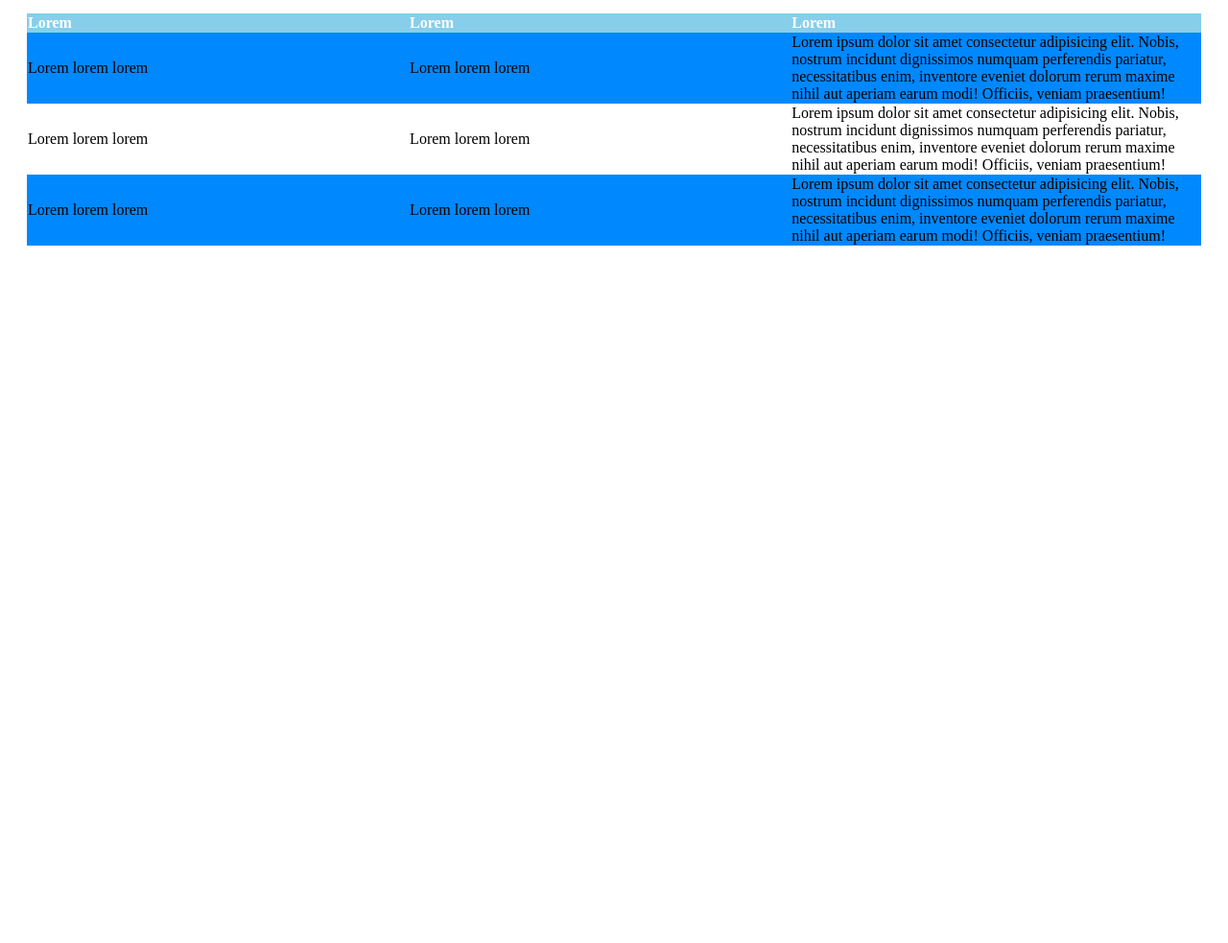
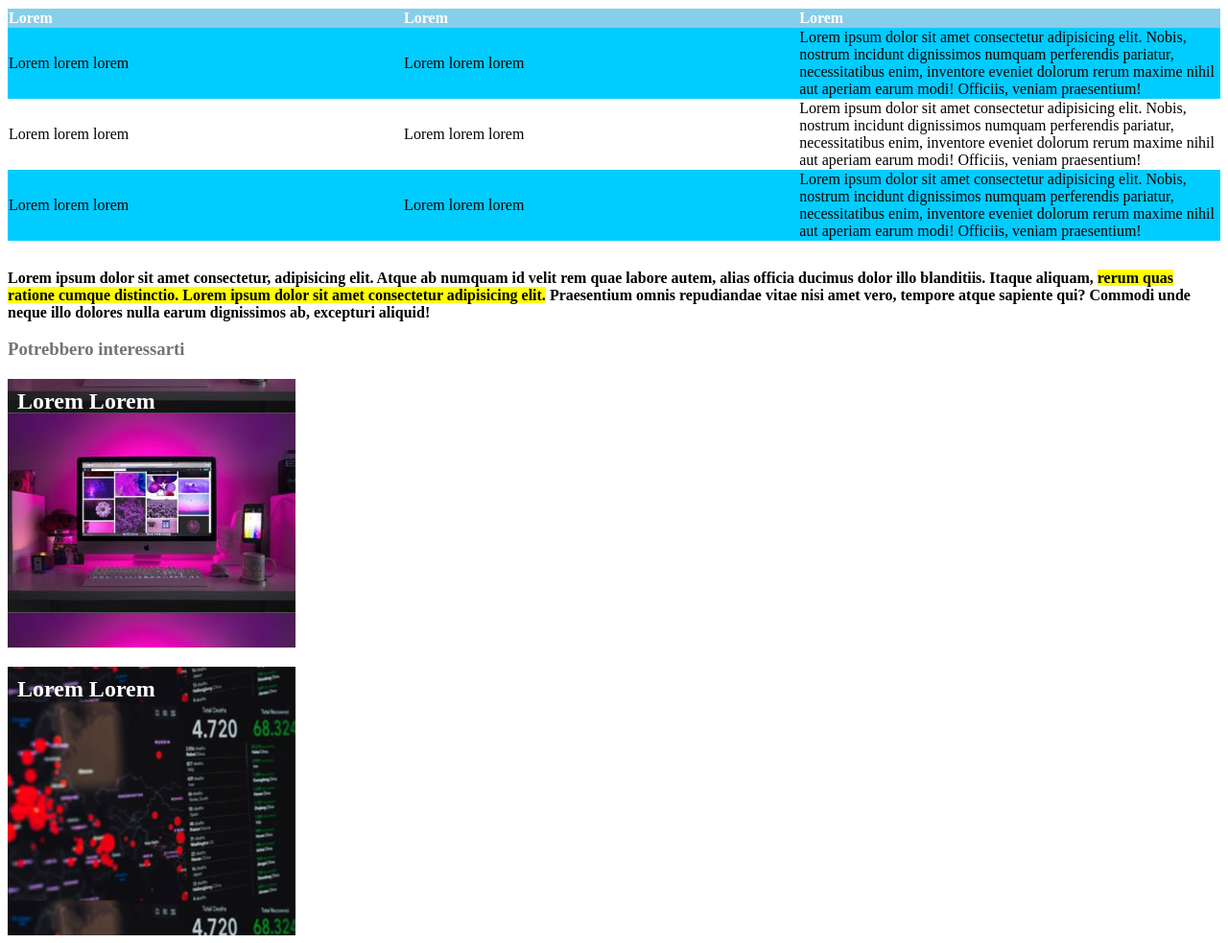
Before and after one commit to AlanDAmario/html-css-booleaner, a plain HTML site: page index.html in a window 1280 px wide. Shown: the part 1035-2018 px from the top of the page at 96% size. Before the commit the page ends 1299 px from the top, so only its background shows below. Drawn offline with Linux system fonts and the light colour scheme.

Commit message:
[UPD] fixes and latest images added

```diff
--- a/css/style.css
+++ b/css/style.css
@@ -12,17 +12,15 @@ header{
     background-repeat: repeat;
 }
 
-main{
-    margin: 0px 20px;
-}
+
 h1{
     margin-top: 30px;
     font-size: 50px;
 }
 
 /* PRESENTAZIONI IMMAGINI E MARGiNI */
-h2{
-    color: lightgray;
+h3{
+    color: rgb(118, 115, 115);
 }
 
 .booleaner{
@@ -59,5 +57,26 @@ th{
 }
 
 .blue-row{
-    background-color: rgb(0, 136, 255);
+    background-color: rgb(0, 204, 255);
 }
+
+/* ULTIME IMMAGINI */
+
+.monitor-image{
+    background-image: url(../img/monitor.jpg);
+    width: 300px;
+    height: 280px;
+    background-position: center;
+}
+
+.dekstop-image{
+    background-image: url(../img/graph.jpg);
+    width: 300px;
+    height: 280px;
+    background-position: center
+
+}
+h2{
+    padding: 10px;
+    color: #fff;
+}
--- a/index.html
+++ b/index.html
@@ -19,7 +19,7 @@
 
     <!-- CONTENUTO IMMAGINI -->
     <div class="info">
-        <h2>Scritto da <span class="booleaner">The Booleaner</span></h2>
+        <h3>Scritto da <span class="booleaner">The Booleaner</span></h3>
     </div>
 
     <div class="margin">
@@ -34,7 +34,7 @@
 
     <!-- INFORMAZIONI UTILI -->
     <div class="margin">
-        <p> <strong> Lorem ipsum dolor sit amet consectetur, adipisicing elit. Atque ab numquam id velit rem quae labore autem, alias officia ducimus dolor illo blanditiis. Itaque aliquam, <span class="yellow"> rerum quas ratione cumque distinctio. Lorem ipsum dolor sit amet consectetur adipisicing elit.</span> Praesentium omnis repudiandae vitae nisi amet vero, tempore atque sapiente qui? Commodi unde neque illo dolores nulla earum dignissimos ab, excepturi aliquid!</strong></p>
+        <p><strong> Lorem ipsum dolor sit amet consectetur, adipisicing elit. Atque ab numquam id velit rem quae labore autem, alias officia ducimus dolor illo blanditiis. Itaque aliquam, <span class="yellow"> rerum quas ratione cumque distinctio. Lorem ipsum dolor sit amet consectetur adipisicing elit.</span> Praesentium omnis repudiandae vitae nisi amet vero, tempore atque sapiente qui? Commodi unde neque illo dolores nulla earum dignissimos ab, excepturi aliquid!</strong></p>
     </div>
 
     <div class="margin">
@@ -53,6 +53,7 @@
                 <th>Lorem </th>
                 <th>Lorem </th>
             </tr>
+        </thead>
 
         <tbody>
             <tr class="blue-row">
@@ -75,8 +76,21 @@
 
         </tbody>
 
-        </thead>
     </table>
+
+    <!-- PARTE FINALE CON IMMAGINI -->
+
+    <p class="margin"><strong> Lorem ipsum dolor sit amet consectetur, adipisicing elit. Atque ab numquam id velit rem quae labore autem, alias officia ducimus dolor illo blanditiis. Itaque aliquam, <span class="yellow"> rerum quas ratione cumque distinctio. Lorem ipsum dolor sit amet consectetur adipisicing elit.</span> Praesentium omnis repudiandae vitae nisi amet vero, tempore atque sapiente qui? Commodi unde neque illo dolores nulla earum dignissimos ab, excepturi aliquid!</strong></p>
+
+
+    <h3>Potrebbero interessarti</h3>
+
+    <div class="monitor-image">
+        <h2>Lorem Lorem</h2>
+    </div>
+    <div class="dekstop-image">
+        <h2>Lorem Lorem</h2>
+    </div>
 
 
 </main>
```
Lines whose indentation alone changed are shown as unchanged.
